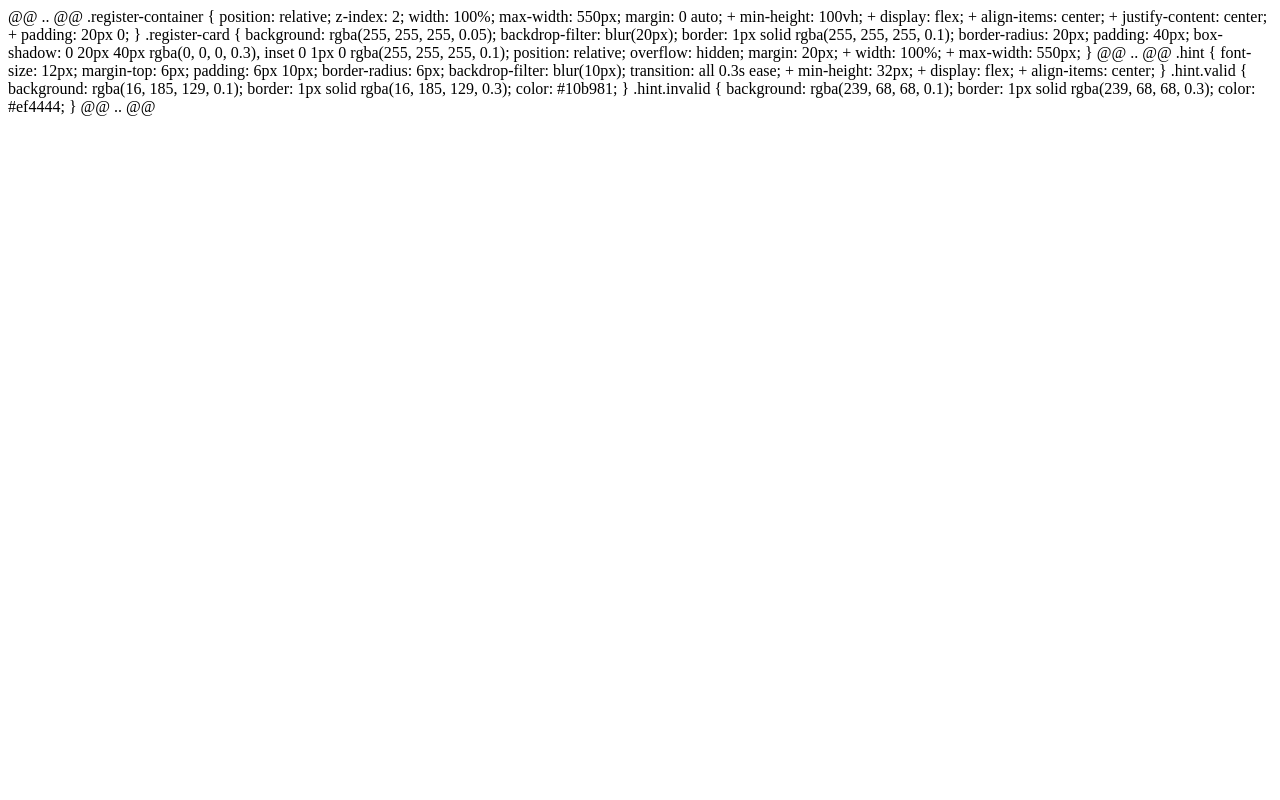
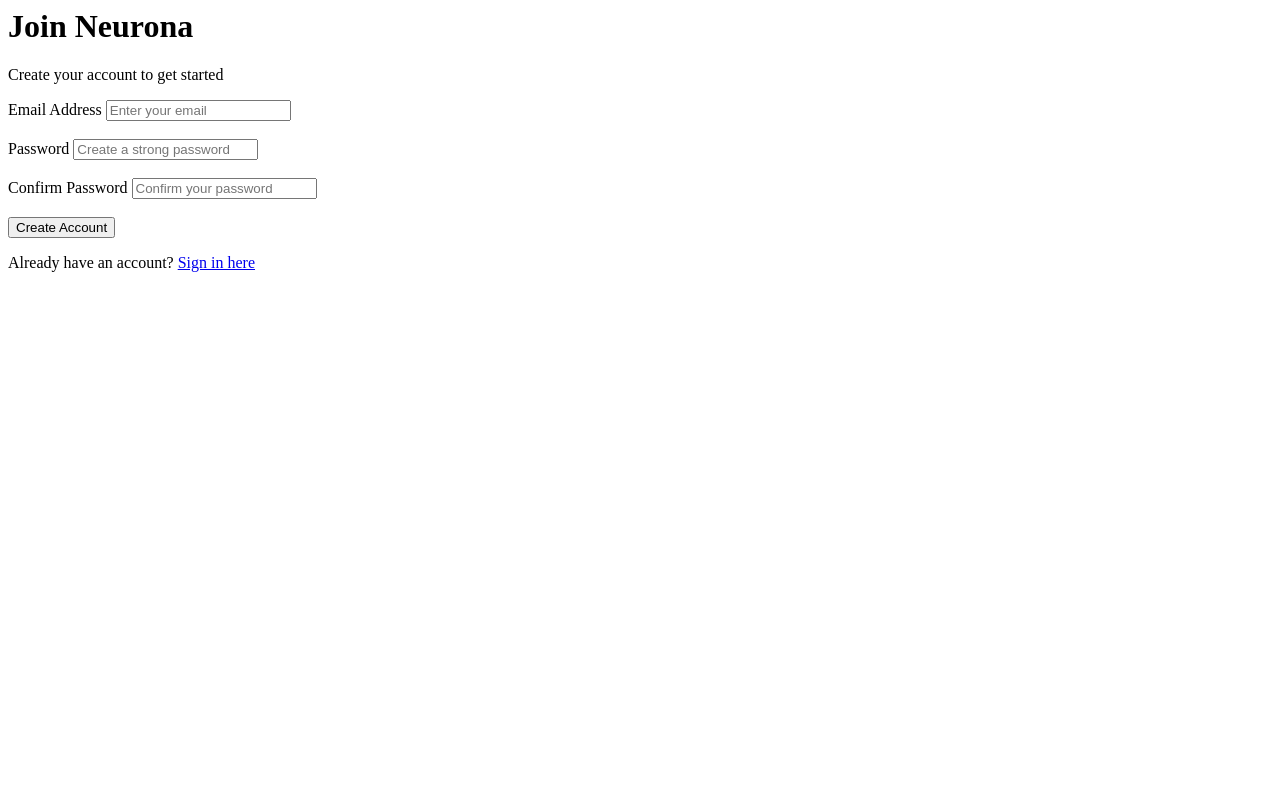
Before and after one commit to abdullahtawsif220/Neurona1, a Python web app: template templates/register.html in a window 1280 px wide. Run offline with Jinja, Linux system fonts and the light colour scheme; the template is opened without the code that fills it, so the values that code supplies are empty.

Commit message:
Updated register.html

```diff
--- a/templates/register.html
+++ b/templates/register.html
@@ -1,54 +1,120 @@
-@@ .. @@
-        .register-container {
-            position: relative;
-            z-index: 2;
-            width: 100%;
-            max-width: 550px;
-            margin: 0 auto;
-+            min-height: 100vh;
-+            display: flex;
-+            align-items: center;
-+            justify-content: center;
-+            padding: 20px 0;
-        }
+<body class="login-body">
+    <div class="register-container">
+        <div class="register-card">
+            <div class="register-header">
+                <h1 class="register-title">Join Neurona</h1>
+                <p class="register-subtitle">Create your account to get started</p>
+            </div>
 
-        .register-card {
-            background: rgba(255, 255, 255, 0.05);
-            backdrop-filter: blur(20px);
-            border: 1px solid rgba(255, 255, 255, 0.1);
-            border-radius: 20px;
-            padding: 40px;
-            box-shadow:
-                0 20px 40px rgba(0, 0, 0, 0.3),
-                inset 0 1px 0 rgba(255, 255, 255, 0.1);
-            position: relative;
-            overflow: hidden;
-            margin: 20px;
-+            width: 100%;
-+            max-width: 550px;
-        }
-@@ .. @@
-        .hint {
-            font-size: 12px;
-            margin-top: 6px;
-            padding: 6px 10px;
-            border-radius: 6px;
-            backdrop-filter: blur(10px);
-            transition: all 0.3s ease;
-+            min-height: 32px;
-+            display: flex;
-+            align-items: center;
-        }
+            <form class="register-form" method="POST" action="/register">
+                <div class="form-group">
+                    <label for="email" class="form-label">Email Address</label>
+                    <input required type="email" class="form-control" id="email" name="email" placeholder="Enter your email" />
+                    <div id="emailHint" class="hint">&nbsp;</div>
+                </div>
 
-        .hint.valid {
-            background: rgba(16, 185, 129, 0.1);
-            border: 1px solid rgba(16, 185, 129, 0.3);
-            color: #10b981;
-        }
+                <div class="form-group">
+                    <label for="password" class="form-label">Password</label>
+                    <input required type="password" class="form-control" id="password" name="password" placeholder="Create a strong password" />
+                    <div id="passwordHint" class="hint">&nbsp;</div>
+                </div>
 
-        .hint.invalid {
-            background: rgba(239, 68, 68, 0.1);
-            border: 1px solid rgba(239, 68, 68, 0.3);
-            color: #ef4444;
-        }
-@@ .. @@
+                <div class="form-group">
+                    <label for="confirm_password" class="form-label">Confirm Password</label>
+                    <input required type="password" class="form-control" id="confirm_password" name="confirm_password" placeholder="Confirm your password" />
+                    <div id="confirmHint" class="hint">&nbsp;</div>
+                </div>
+
+                <button type="submit" class="register-btn">
+                    <span class="btn-text">Create Account</span>
+                    <div class="btn-glow"></div>
+                </button>
+            </form>
+
+            <div class="register-footer">
+                <p>Already have an account? <a href="/login" class="register-link">Sign in here</a></p>
+            </div>
+        </div>
+    </div>
+
+    <script>
+        // Real-time validation
+        const email = document.getElementById('email');
+        const password = document.getElementById('password');
+        const confirmPassword = document.getElementById('confirm_password');
+        const emailHint = document.getElementById('emailHint');
+        const passwordHint = document.getElementById('passwordHint');
+        const confirmHint = document.getElementById('confirmHint');
+
+        // Email validation
+        email.addEventListener('input', function() {
+            const emailRegex = /^[^\s@]+@[^\s@]+\.[^\s@]+$/;
+            if (this.value === '') {
+                emailHint.textContent = '';
+                emailHint.className = 'hint';
+            } else if (emailRegex.test(this.value)) {
+                emailHint.textContent = '✓ Valid email address';
+                emailHint.className = 'hint valid';
+            } else {
+                emailHint.textContent = '✗ Please enter a valid email address';
+                emailHint.className = 'hint invalid';
+            }
+        });
+
+        // Password validation
+        password.addEventListener('input', function() {
+            const password = this.value;
+            if (password === '') {
+                passwordHint.textContent = '';
+                passwordHint.className = 'hint';
+                return;
+            }
+
+            const requirements = [
+                { test: password.length >= 8, text: 'At least 8 characters' },
+                { test: /[A-Z]/.test(password), text: 'One uppercase letter' },
+                { test: /[a-z]/.test(password), text: 'One lowercase letter' },
+                { test: /\d/.test(password), text: 'One number' },
+                { test: /[!@#$%^&*(),.?":{}|<>]/.test(password), text: 'One special character' }
+            ];
+
+            const passed = requirements.filter(req => req.test).length;
+            const failed = requirements.filter(req => !req.test);
+
+            if (passed === requirements.length) {
+                passwordHint.textContent = '✓ Strong password';
+                passwordHint.className = 'hint valid';
+            } else {
+                passwordHint.textContent = `✗ Missing: ${failed.map(req => req.text).join(', ')}`;
+                passwordHint.className = 'hint invalid';
+            }
+        });
+
+        // Confirm password validation
+        confirmPassword.addEventListener('input', function() {
+            if (this.value === '') {
+                confirmHint.textContent = '';
+                confirmHint.className = 'hint';
+            } else if (this.value === password.value) {
+                confirmHint.textContent = '✓ Passwords match';
+                confirmHint.className = 'hint valid';
+            } else {
+                confirmHint.textContent = '✗ Passwords do not match';
+                confirmHint.className = 'hint invalid';
+            }
+        });
+
+        // Also check confirm password when main password changes
+        password.addEventListener('input', function() {
+            if (confirmPassword.value !== '') {
+                if (confirmPassword.value === this.value) {
+                    confirmHint.textContent = '✓ Passwords match';
+                    confirmHint.className = 'hint valid';
+                } else {
+                    confirmHint.textContent = '✗ Passwords do not match';
+                    confirmHint.className = 'hint invalid';
+                }
+            }
+        });
+    </script>
+</body>
```
